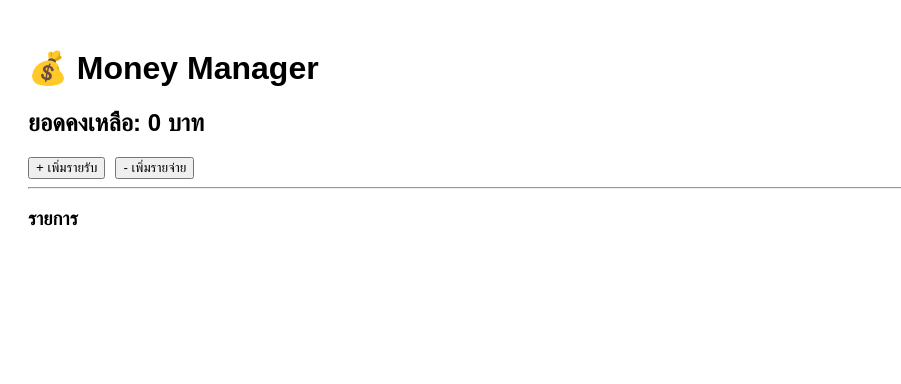
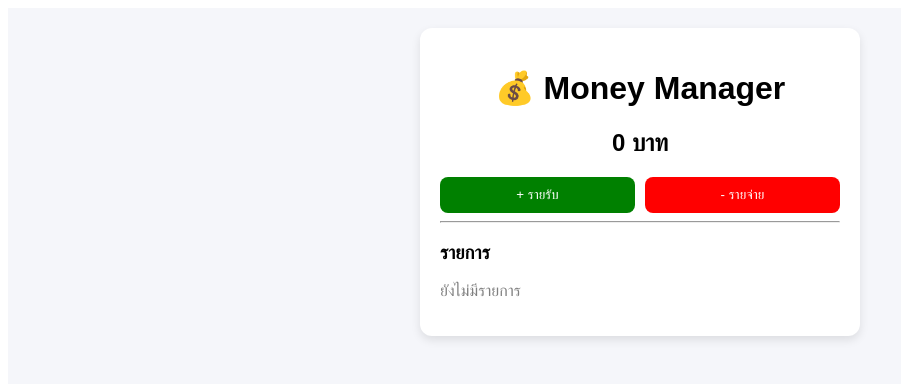
Before and after one commit to Hiyol2i/money-managerD, a Next.js app: page / in a window 1280 px wide. Shown: the top 384 px of the page, without its empty margins (0-901 px from the left). Built offline with nearby package versions, Linux system fonts and the light colour scheme.

Commit message:
Improve UI layout and styling in index.js
Refactor layout and styles for better presentation.

```diff
--- a/pages/index.js
+++ b/pages/index.js
@@ -11,11 +11,7 @@ export default function Home() {
     if (!amount) return;
 
     setBalance(balance + amount);
-
-    setItems([
-      { type: "➕ รายรับ", amount },
-      ...items,
-    ]);
+    setItems([{ type: "➕ รายรับ", amount }, ...items]);
   }
 
   function addExpense() {
@@ -23,34 +19,77 @@ export default function Home() {
     if (!amount) return;
 
     setBalance(balance - amount);
-
-    setItems([
-      { type: "➖ รายจ่าย", amount },
-      ...items,
-    ]);
+    setItems([{ type: "➖ รายจ่าย", amount }, ...items]);
   }
 
   return (
-    <div style={{ padding: 20, fontFamily: "sans-serif" }}>
-      <h1>💰 Money Manager</h1>
+    <div style={{
+      padding: 20,
+      fontFamily: "sans-serif",
+      background: "#f5f6fa",
+      minHeight: "100vh"
+    }}>
+      <div style={{
+        maxWidth: 400,
+        margin: "0 auto",
+        background: "white",
+        padding: 20,
+        borderRadius: 12,
+        boxShadow: "0 4px 10px rgba(0,0,0,0.1)"
+      }}>
 
-      <h2>ยอดคงเหลือ: {balance} บาท</h2>
+        <h1 style={{ textAlign: "center" }}>💰 Money Manager</h1>
 
-      <button onClick={addIncome}>+ เพิ่มรายรับ</button>
-      <button onClick={addExpense} style={{ marginLeft: 10 }}>
-        - เพิ่มรายจ่าย
+        <h2 style={{ textAlign: "center" }}>
+          {balance} บาท
+        </h2>
+
+        <div style={{ display: "flex", gap: 10 }}>
+          <button onClick={addIncome} style={{
+            flex: 1,
+            padding: 10,
+            background: "green",
+            color: "white",
+            border: "none",
+            borderRadius: 8
+          }}>
+            + รายรับ
           </button>
+
+          <button onClick={addExpense} style={{
+            flex: 1,
+            padding: 10,
+            background: "red",
+            color: "white",
+            border: "none",
+            borderRadius: 8
+          }}>
+            - รายจ่าย
+          </button>
+        </div>
 
         <hr />
 
         <h3>รายการ</h3>
-      <ul>
+
+        {items.length === 0 && (
+          <p style={{ color: "gray" }}>ยังไม่มีรายการ</p>
+        )}
+
+        <ul style={{ listStyle: "none", padding: 0 }}>
           {items.map((item, i) => (
-          <li key={i}>
+            <li key={i} style={{
+              padding: 10,
+              marginBottom: 8,
+              background: "#f0f0f0",
+              borderRadius: 8
+            }}>
               {item.type} {item.amount} บาท
             </li>
           ))}
         </ul>
+
+      </div>
     </div>
   );
 }
```
Lines whose indentation alone changed are shown as unchanged.
